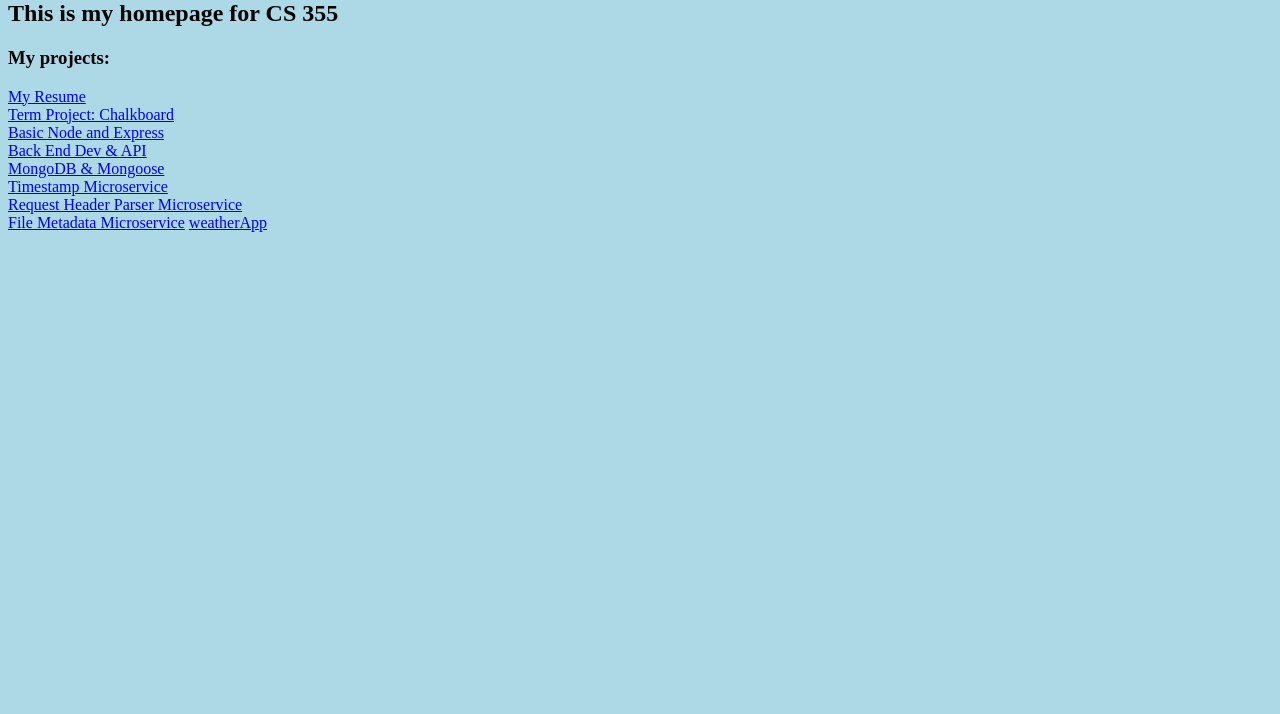
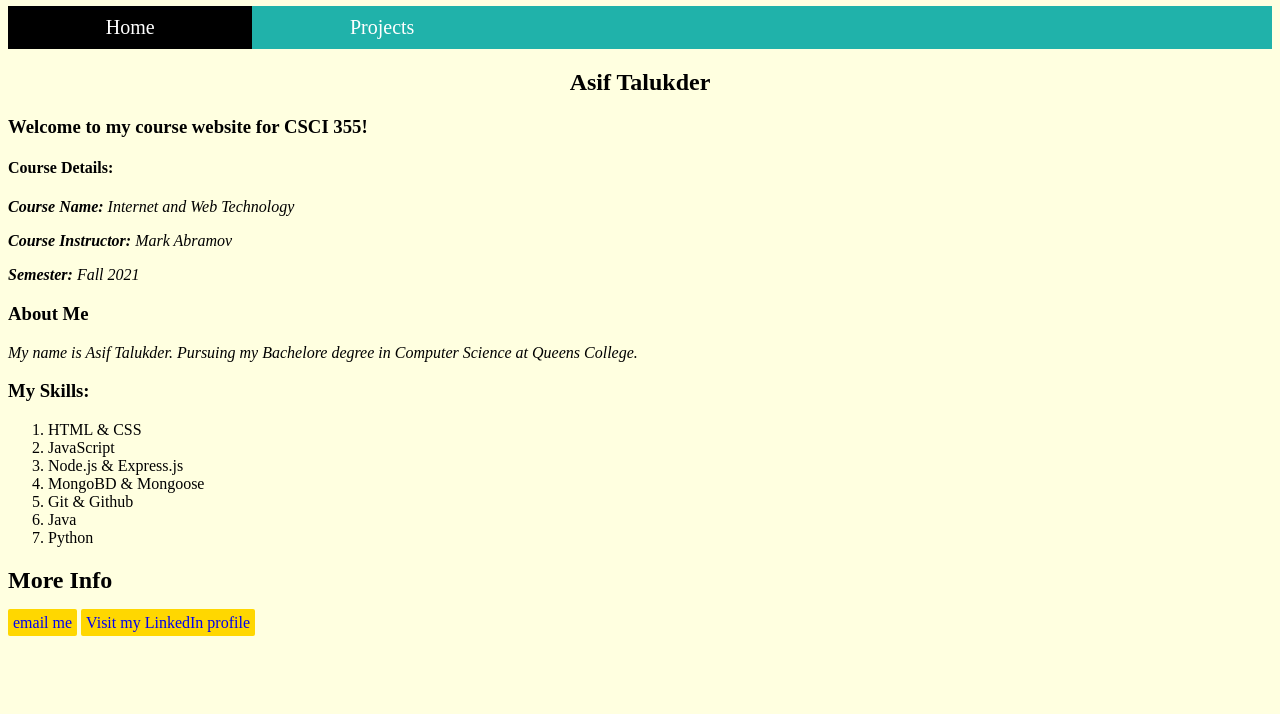
Before and after one commit to AsifTalukder/AsifTalukder.github.io, a plain HTML site: page index.html in a window 1280 px wide. Shown: the part 86-800 px from the top of the page. Drawn offline with Linux system fonts and the light colour scheme.

Commit message:
dashboard modified

```diff
--- a/index.html
+++ b/index.html
@@ -4,30 +4,99 @@
     <meta charset="UTF-8">
     <title>CS 355 Homepage</title>
     <style>
-        body{
-            background-color:lightblue;
-        }
-        h1{
-            color:navy;
-            font-family:Georgia, 'Times New Roman', Times, serif;
+       body{
+    background-color: lightyellow;
+}
+h1{
+    font-family: Impact, Haettenschweiler, 'Arial Narrow Bold', sans-serif;
+    text-align: center;
+}
+h2{
+    text-align: center;
 
-        }
+}
+
+.nav {
+    display: flex;
+    background-color:lightseagreen;
+}
+
+.nav a {
+    font-size: 20px;
+    text-align: center;
+    color: white;
+    float:left;
+    text-decoration: none;
+    padding: 10px 97.7px;
+
+}
+.about-me p{
+    font-style: italic;
+}
+
+.nav a:hover {
+    background-color:slategray;
+    color: black;
+}
+
+.home-nav{
+    background-color: black;
+}
+.footer a{
+    text-decoration: none;
+    background: gold;
+    padding: 5px;
+    border-radius: 2px;
+
+}
+.footer a:hover{
+    background: lightseagreen;
+}
+.footer h2{
+    text-align: left;
+}
+
+
+
+
     </style>
 </head>
 <body>
-     <h1>Asif Talukder</h1>
-     <h2>This is my homepage for CS 355</h2>
+     <h1>CSCI 355 Dashboard</h1>
+     <div class = "nav">
+        <a class = "home-nav" href = "index.html">Home</a>
+        <a class = "project-nav" href = "/dashboard-html/projects.html">Projects</a>
 
-     <h3>My projects:</h3>
-     <a href="About me/index.html">My Resume</a> </br>
-     <a href="Chalkboard/login.html">Term Project: Chalkboard</a> </br>
-     <a href="https://boilerplate-npm.asiftalukder.repl.co">Basic Node and Express</a> </br>
-     <a href="https://boilerplate-express.asiftalukder.repl.co">Back End Dev & API</a> </br>
-     <a href="https://boilerplate-mongomongoose-1.asiftalukder.repl.co">MongoDB & Mongoose</a> </br>
-     <a href="https://boilerplate-project-timestamp.asiftalukder.repl.co">Timestamp Microservice</a></br>
-     <a href= "https://boilerplate-project-headerparser.asiftalukder.repl.co"> Request Header Parser Microservice</a> </br>
-     <a href= "https://boilerplate-project-filemetadata.asiftalukder.repl.co"> File Metadata Microservice</a>
-     <a href="/weatherApp/weather.html"> weatherApp</a>
+     </div>
+     <h2>Asif Talukder</h2>
+
+    <div class="about-me">
+        <h3>Welcome to my course website for CSCI 355!</h3>
+        <h4>Course Details:</h4>
+        <p><strong>Course Name:</strong> Internet and Web Technology</p>
+        <p><strong>Course Instructor:</strong> Mark Abramov</p>
+        <p><strong>Semester:</strong> Fall 2021</p>
+        <h3>About Me</h3>
+        <p >My name is Asif Talukder. Pursuing my Bachelore degree in Computer Science at Queens College. </p>
+        <h3>My Skills:</h3>
+        <ol>
+            <li>HTML & CSS</li>
+            <li>JavaScript</li>
+            <li>Node.js & Express.js</li>
+            <li>MongoBD & Mongoose</li>
+            <li>Git & Github</li>
+            <li>Java</li>
+            <li>Python</li>
+        </ol>
+
+    </div>
+    <div class="footer">
+        <h2>More Info</h2>
+        <a href="mailto:asif.talukder14@gmail.com">email me</a>
+        <a href="https://www.linkedin.com/in/asif-talukder-85b8b918a/" target="https://www.linkedin.com/in/asif-talukder-85b8b918a/">Visit my LinkedIn profile</a>
+
+    </div>
+
 
 </body>
 </html>
```
Also changed, not shown: dashboard-html/projects.html (added, +152 -0 lines).
